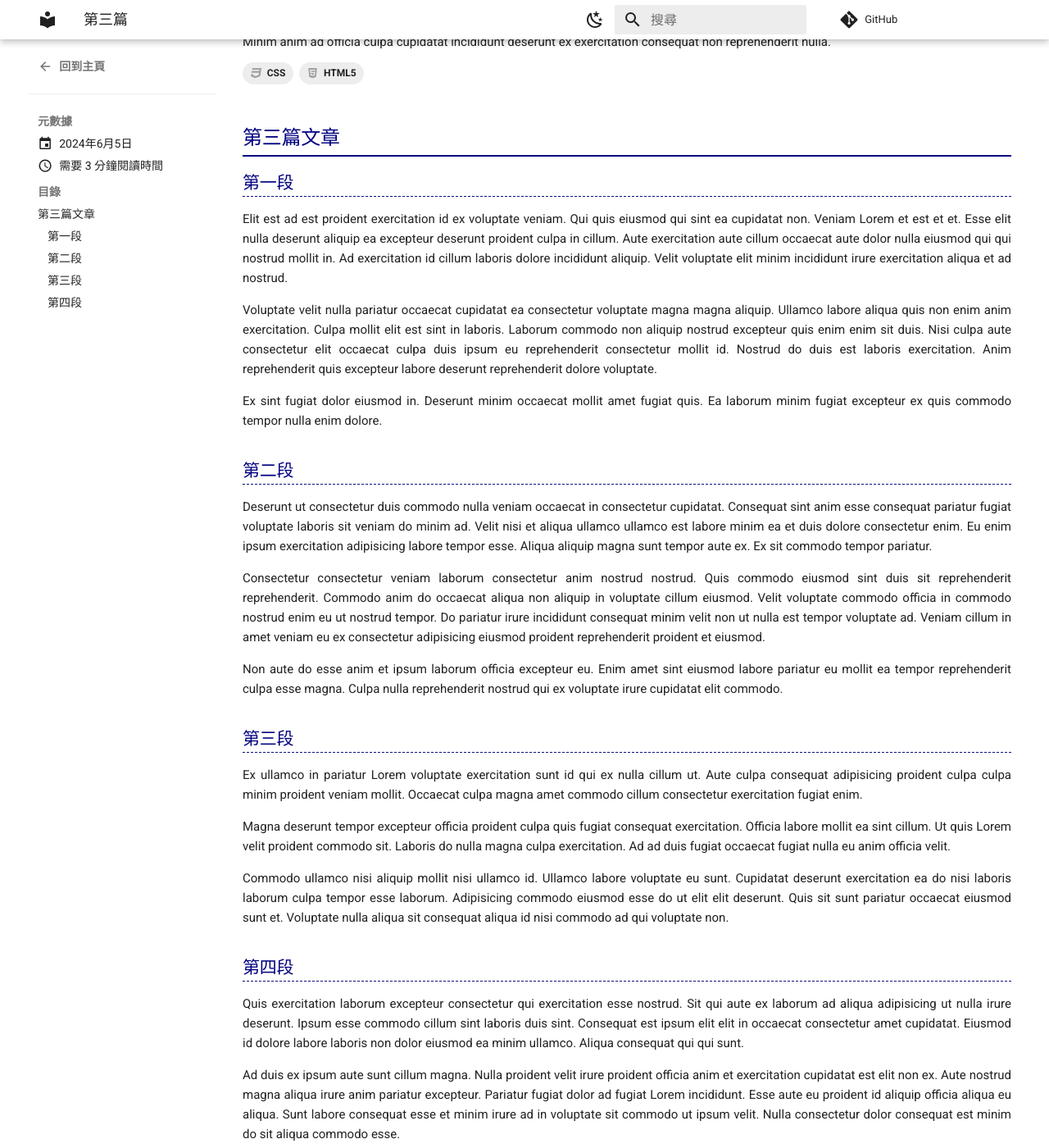
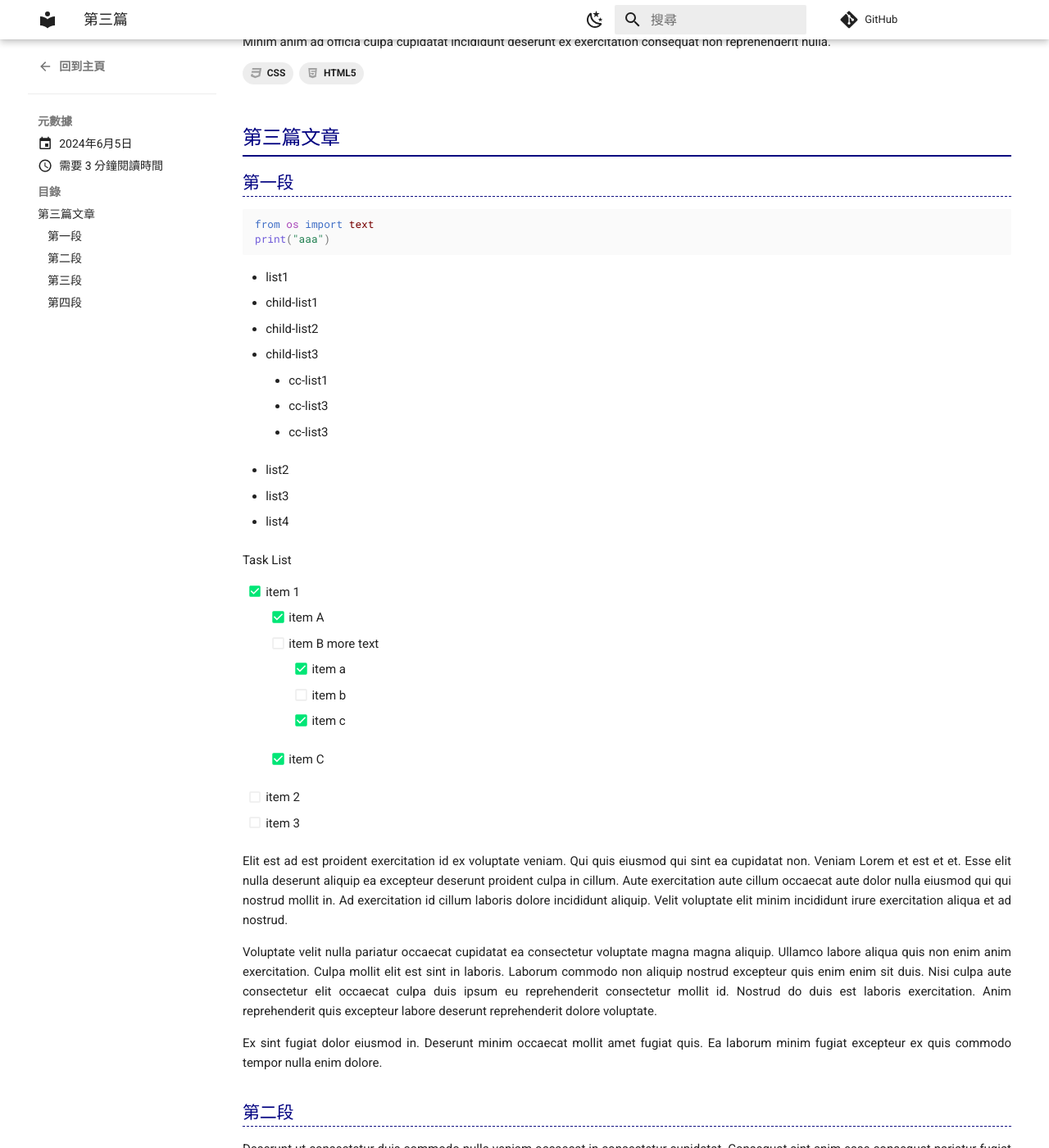
Before and after one commit to wilder640/notebook, an MkDocs documentation site: the page built from docs/blog/posts/third-post/third-post.md, in a window 1280 px wide and 1400 px high, scrolled down 191 px. Shown: the whole window at 82% size. Built offline with MkDocs 1.6.1 and Material for MkDocs 9.7.7, drawn with Linux system fonts in a browser that asks for light colours; comment, search, counter and statistics services are not loaded.

Commit message:
新增tasklist custom checkbox

````diff
--- a/docs/assets/stylesheets/extra.css
+++ b/docs/assets/stylesheets/extra.css
@@ -75,114 +75,7 @@
 .md-typeset blockquote > :last-child {
     margin-bottom: 0.25em;
 }
-/* code */
-.md-typeset strong code {
-    color: darkmagenta;
-    font-weight: normal;
-}
-.md-typeset pre code {
-    white-space: pre-wrap;
-    word-break: break-word;
-    font-size: 0.95em;
-}
-.md-typeset .highlight pre {
-    margin-bottom: 2em;
-}
-.md-typeset .highlight span.filename {
-    font-weight: initial;
-}
-.md-typeset .highlight [data-linenos]:before {
-    background-color: unset;
-    color: lightgray;
-    box-shadow: none;
-}
-.md-typeset :not(pre)>code {
-    background-color: initial;
-    font-size: 1em;
-    padding: 0;
-}
-.md-typeset .md-annotation__index:after {
-    animation: none;
-}
-.md-typeset .md-annotation__index > ::before {
-    content: attr(data-md-annotation-id);
-}
-.md-typeset :focus-within > .md-annotation__index > ::before {
-    transform: none;
-}
-.md-typeset .highlight+.highlight.log {
-    margin-top: -2em;
-}
-.md-typeset .highlight.log {
-    font-size: small;
-}
-.md-typeset .highlight.log :is(pre,code) {
-    color: unset;
-}
-.md-typeset .highlight.log .md-clipboard.md-icon {
-    display: none;
-}
-/* admonitions */
-.md-typeset :is(.admonition, details) {
-    border: none !important;
-    background-color: aliceblue !important;
-    box-shadow: none;
-    font-size: unset;
-    margin: 1em 0;
-    padding: 0.5em 1em;
-}
-.md-typeset :is(.admonition-title, summary) {
-    border: none;
-    background-color: unset !important;
-    margin: 0.25em 0;
-    padding: 0;
-}
-.md-typeset :is(.admonition-title, summary):before {
-    left: 0;
-    top: 0;
-    height: 1.2rem;
-    width: 1.2rem;
-}
-.md-typeset :is(.admonition-title, summary):after {
-    right: 0;
-    top: 0;
-}
-.md-typeset :is(.admonition, details) > *:not(.admonition-title, summary) {
-    padding-left: 1.8rem;
-}
-[dir=ltr] .md-typeset :is(.admonition-title,summary) {
-    padding-left: 2.6rem;
-}
-.md-typeset details {
-    margin-bottom: 0.5em !important;
-}
-.md-typeset details:not([open]) {
-    padding-bottom: 0.5em;
-}
-.md-typeset details:not([open]) summary {
-    font-weight: normal;
-}
-html .md-typeset :is(.admonition,details)>:last-child,
-html .md-typeset :is(.admonition-title,summary):last-child {
-    margin-bottom: 0.25em;
-}
-.md-typeset .tag > :is(.admonition-title, summary)::before {
-  -webkit-mask-image: var(--md-admonition-icon--tag);
-          mask-image: var(--md-admonition-icon--tag);
-}
-/* list */
-.md-typeset .task-list-indicator:before {
-    background-color: gray;
-}
-.md-typeset [type="checkbox"]:checked + .task-list-indicator:before {
-    background-color: green;
-}
-.md-typeset dt {
-    margin-top: 2em;
-}
-.md-typeset li > .highlight pre {
-    margin-top: 0;
-}
+
 /* captions */
 .md-typeset figcaption {
     max-width: unset;
--- a/docs/blog/posts/third-post/third-post.md
+++ b/docs/blog/posts/third-post/third-post.md
@@ -12,6 +12,35 @@ category: CSS
 ## 第三篇文章
 
 ### 第一段
+
+```python
+from os import text
+print("aaa")
+```
+
+* list1
+  * child-list1
+  * child-list2
+  * child-list3
+    * cc-list1
+    * cc-list3
+    * cc-list3
+* list2
+* list3
+* list4
+
+Task List
+
+-   [X] item 1
+    *   [X] item A
+    *   [ ] item B
+        more text
+        +   [x] item a
+        +   [ ] item b
+        +   [x] item c
+    *   [X] item C
+-   [ ] item 2
+-   [ ] item 3
 
 Elit est ad est proident exercitation id ex voluptate veniam. Qui quis eiusmod qui sint ea cupidatat non. Veniam Lorem et est et et. Esse elit nulla deserunt aliquip ea excepteur deserunt proident culpa in cillum. Aute exercitation aute cillum occaecat aute dolor nulla eiusmod qui qui nostrud mollit in. Ad exercitation id cillum laboris dolore incididunt aliquip. Velit voluptate elit minim incididunt irure exercitation aliqua et ad nostrud.
 
--- a/mkdocs.yml
+++ b/mkdocs.yml
@@ -38,7 +38,6 @@ theme:
 #Plugins
 plugins:
   - search: # 搜尋插件，在沒有設定plugin情況下預設會啟用，但若有設定的話要手動加入否則不會啟用
-      enable: true
       separator: '[\s\u200b\-]' # 繁體中文分隔方式（空白或沒有寬度的空白或連字符-）
   - blog: # 部落格插件
       enabled: true
@@ -85,6 +84,8 @@ markdown_extensions:
       slugify: !!python/object/apply:pymdownx.slugs.slugify #轉換slug為HTML相容的文字，沒有設定的話toc產生的連結會無法顯示
         kwds:
           case: lower
+  - pymdownx.tasklist: # 使任務列表的勾選框變成圖示
+      custom_checkbox: true
 # Custom styles and scripts
 extra_css: # 自定義的CSS檔案
   - assets/stylesheets/extra.css
--- a/overrides/partials/tag-page-list.html
+++ b/overrides/partials/tag-page-list.html
@@ -37,6 +37,54 @@
         height: 1rem;
         width: 1rem;
         margin-top: 0.25em;
+    }
+    /* admonitions */
+    .md-typeset :is(.admonition, details) {
+      border: none !important;
+      background-color: aliceblue !important;
+      box-shadow: none;
+      font-size: unset;
+      margin: 1em 0;
+      padding: 0.5em 1em;
+    }
+    .md-typeset :is(.admonition-title, summary) {
+      border: none;
+      background-color: unset !important;
+      margin: 0.25em 0;
+      padding: 0;
+    }
+    .md-typeset :is(.admonition-title, summary):before {
+      left: 0;
+      top: 0;
+      height: 1.2rem;
+      width: 1.2rem;
+    }
+    .md-typeset :is(.admonition-title, summary):after {
+      right: 0;
+      top: 0;
+    }
+    .md-typeset :is(.admonition, details) > *:not(.admonition-title, summary) {
+      padding-left: 1.8rem;
+    }
+    [dir=ltr] .md-typeset :is(.admonition-title,summary) {
+      padding-left: 2.6rem;
+    }
+    .md-typeset details {
+      margin-bottom: 0.5em !important;
+    }
+    .md-typeset details:not([open]) {
+      padding-bottom: 0.5em;
+    }
+    .md-typeset details:not([open]) summary {
+      font-weight: normal;
+    }
+    html .md-typeset :is(.admonition,details)>:last-child,
+    html .md-typeset :is(.admonition-title,summary):last-child {
+      margin-bottom: 0.25em;
+    }
+    .md-typeset .tag > :is(.admonition-title, summary)::before {
+    -webkit-mask-image: var(--md-admonition-icon--tag);
+            mask-image: var(--md-admonition-icon--tag);
     }
 </style>
 <div class="tag-page-list">
````
Also changed, not shown: docs/blog/posts/second-post/second-post.md (+1 -1 lines).
